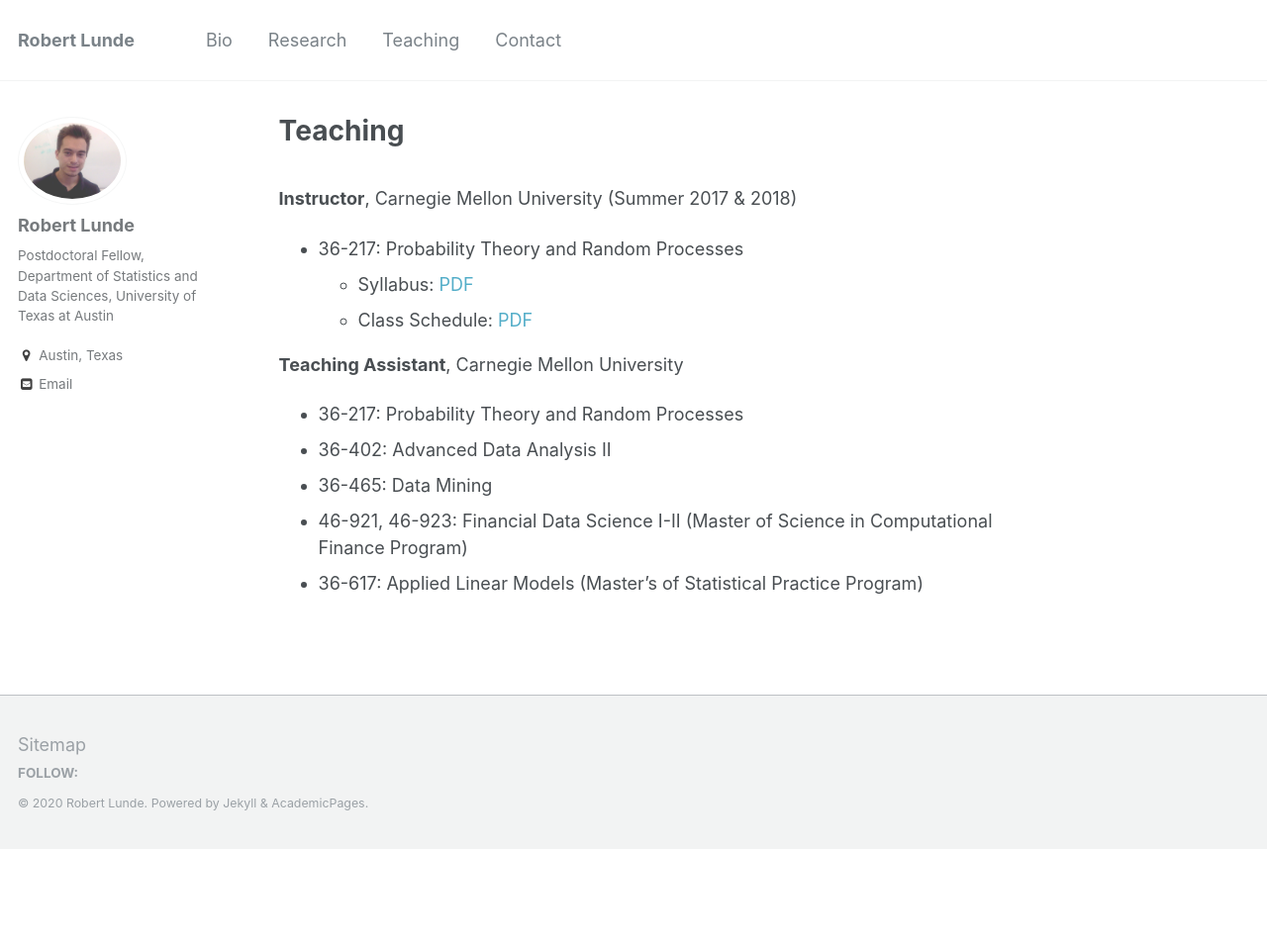
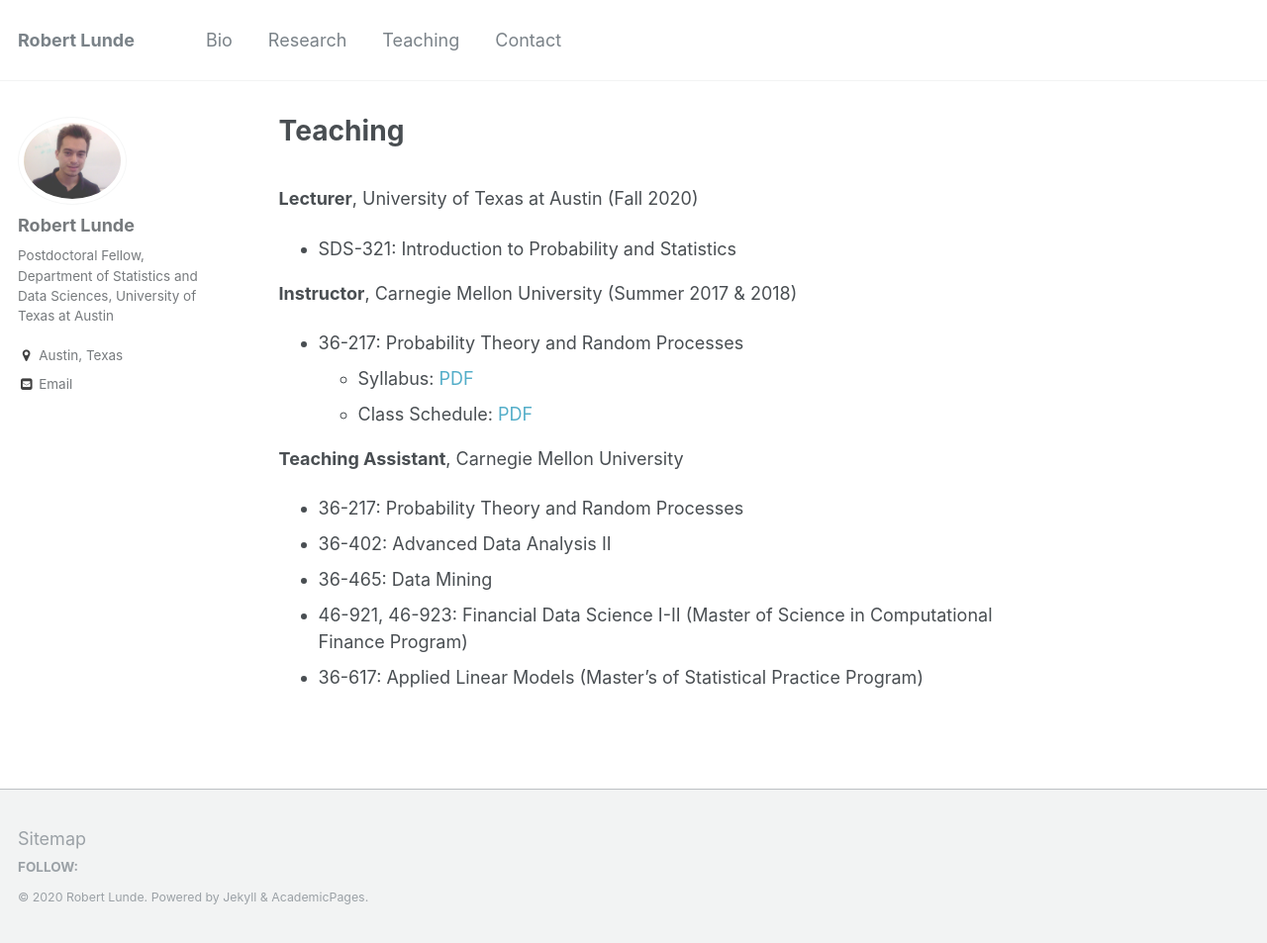
Before and after one commit to rslunde/rslunde.github.io, a Jekyll site: the page built from _pages/teaching.md, in a window 1280 px wide and 953 px high. Shown: the whole window at 99% size. Built offline with Jekyll 4.4.1, drawn with Linux system fonts in a browser that asks for light colours.

Commit message:
Update teaching.md

```diff
--- a/_pages/teaching.md
+++ b/_pages/teaching.md
@@ -4,6 +4,9 @@
 author_profile: true
 ---
 <br>
+<b>Lecturer</b>, University of Texas at Austin (Fall 2020)
+* SDS-321: Introduction to Probability and Statistics
+
 <b>Instructor</b>, Carnegie Mellon University (Summer 2017 & 2018)
 * 36-217: Probability Theory and Random Processes
     * Syllabus: [PDF](https://rslunde.github.io/files/36217-syllabus.pdf)
```
